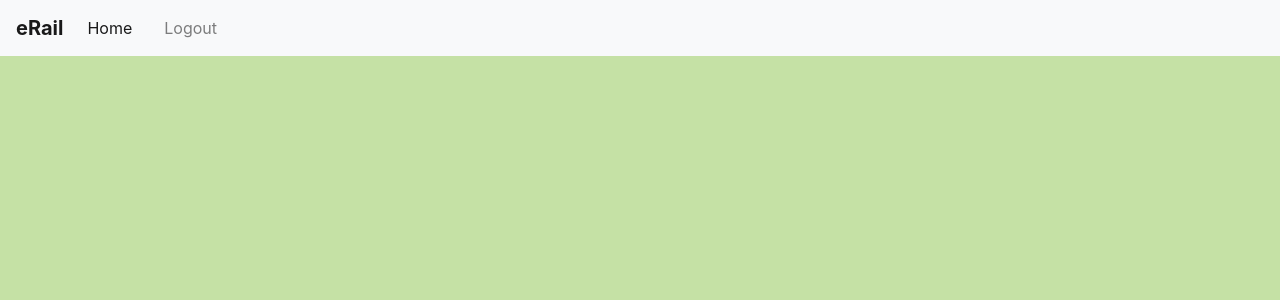
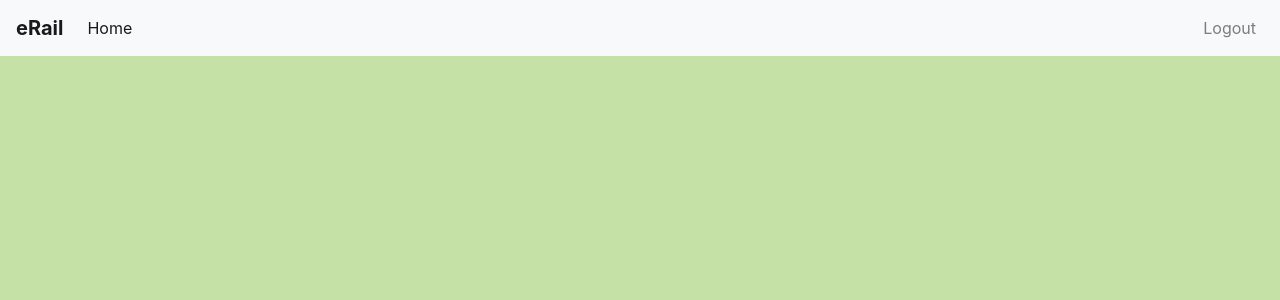
Before and after one commit to pranjalibajpai/eRail, a PHP site: page /template/header-name.php in a window 1280 px wide. Shown: the top 300 px of the page. Run offline with PHP 8.4, Linux system fonts and the light colour scheme; some libraries are stand-ins or nearby versions.

Commit message:
chore: update navbar

```diff
--- a/template/header-name.php
+++ b/template/header-name.php
@@ -24,6 +24,10 @@
       <li class="nav-item">
         <a class="nav-link" href="#"></a>
       </li>
+
+    </ul>
+    </ul>
+    <ul class="pull-right nav navbar-nav">
       <li class="nav-item">
         <a class="nav-link" href="logout.php">Logout</a>
       </li>
```
